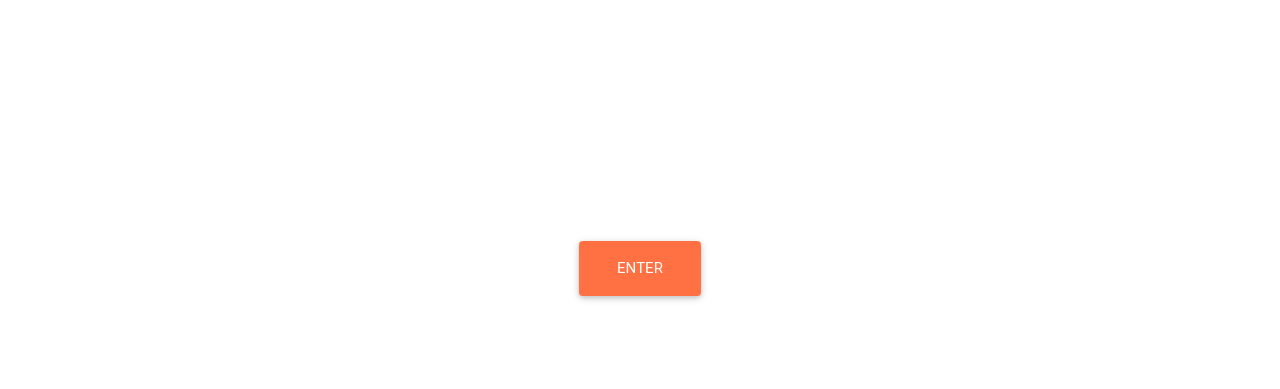
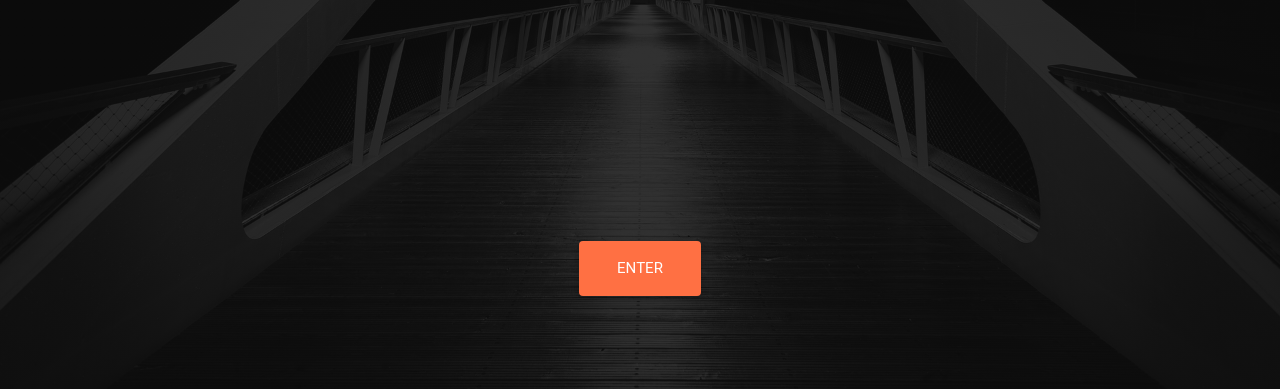
Before and after one commit to Dabbyd123/personal-website, a plain HTML site: page index.html in a window 1280 px wide. Shown: the part 411-800 px from the top of the page. Drawn offline with nearby package versions, Linux system fonts and the light colour scheme.

Commit message:
fixed syntax error with background

```diff
--- a/home.css
+++ b/home.css
@@ -2,17 +2,15 @@ html,
 body {
     background:
         /* gradient overlay */
-        linear-gradient(rgba(0, 0, 0, 0.85),
-        rgba(0, 0, 0, 0.85),
-        ),
+        linear-gradient(rgba(12.9, 12.9, 12.9, 0.85),
+        rgba(12.9, 12.9, 12.9, 0.85)),
         /* bottom, image */
-        url(images/bridge-2618635_1920.png) no-repeat center center fixed;
+        url(images/bridge-1081902_1920.jpg) no-repeat center center;
     -webkit-background-size: cover;
     -moz-background-size: cover;
     -o-background-size: cover;
     background-size: cover;
     height: 100vh;
-    width: 100vw;
 }
 
 .neon-body {
```
Also changed, not shown: images/bridge-1081902_1920.jpg (added), 1 other file.
